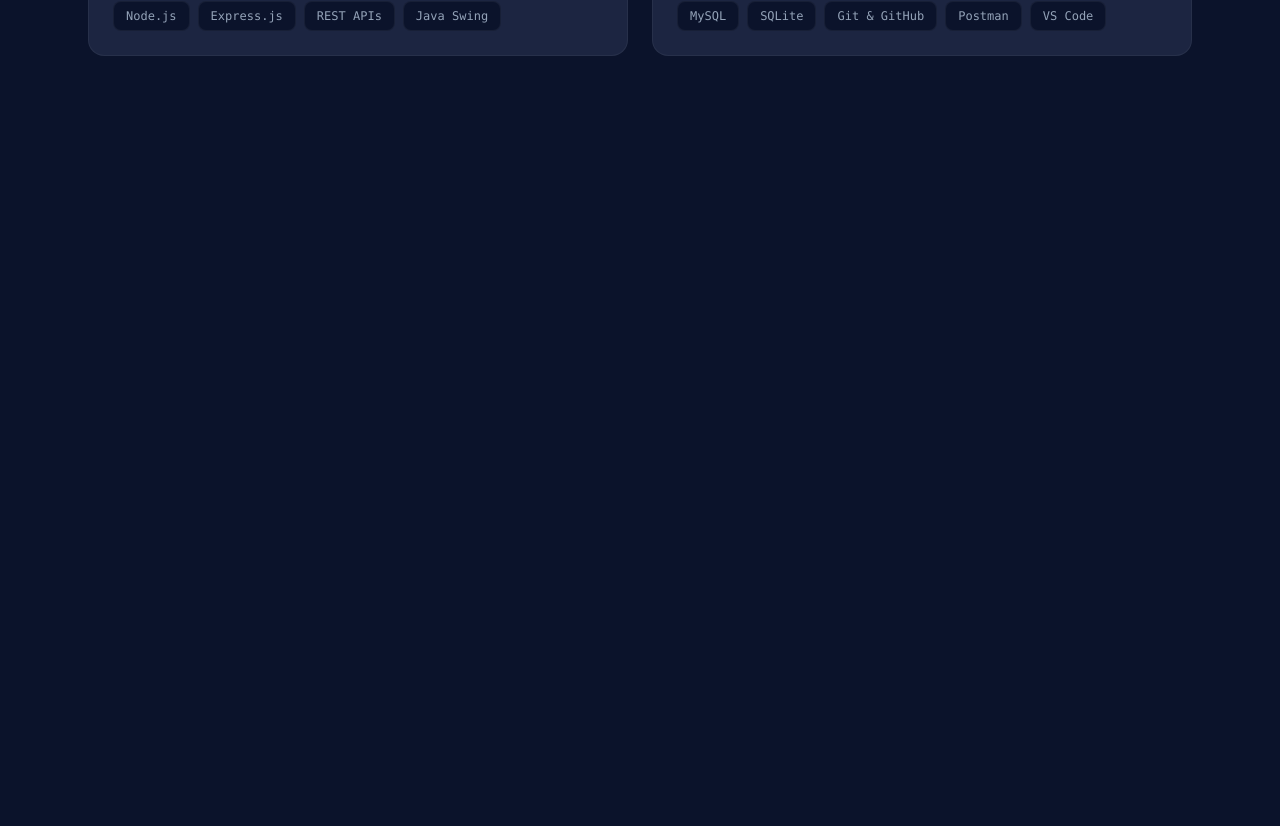
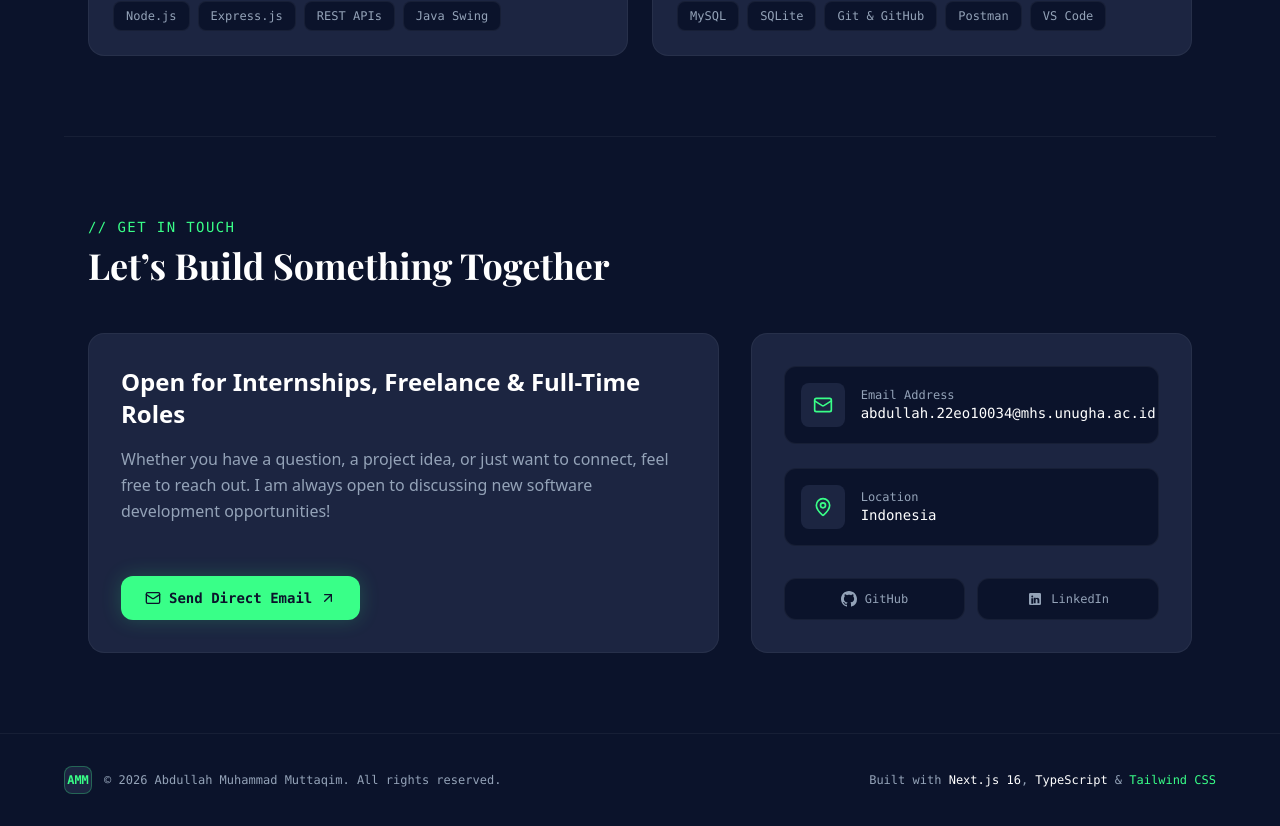
Before and after one commit to abdullohmmuttaqin/portopel, a Next.js app: page / in a window 1280 px wide. Shown: the part 1900-2726 px from the top of the page. Before the commit the page ends 2036 px from the top, so only its background shows below. Built offline with nearby package versions, Linux system fonts and the light colour scheme; a web font is replaced by a local one.

Commit message:
feat: add Contact section and Footer component

```diff
--- a/src/app/page.tsx
+++ b/src/app/page.tsx
@@ -2,6 +2,8 @@ import Navbar from "@/components/Navbar";
 import Hero from "@/components/Hero";
 import ProjectGrid from "@/components/ProjectGrid";
 import Skills from "@/components/Skills";
+import Contact from "@/components/Contact";
+import Footer from "@/components/Footer";
 
 export default function Home() {
   return (
@@ -10,6 +12,8 @@ export default function Home() {
       <Hero />
       <ProjectGrid />
       <Skills />
+      <Contact />
+      <Footer />
     </main>
   );
 }
--- /dev/null
+++ b/src/components/Contact.tsx
@@ -0,0 +1,108 @@
+import { profileData } from "@/data/portfolio";
+import { Mail, MapPin, ArrowUpRight } from "lucide-react";
+
+export default function Contact() {
+  return (
+    <section id="contact" className="py-20 px-6 max-w-6xl mx-auto border-t border-white/5">
+
+      {/* Section Header */}
+      <div className="mb-12">
+        <h2 className="font-mono text-sm text-[#39FF88] uppercase tracking-widest mb-2">
+          {"// Get In Touch"}
+        </h2>
+        <h3 className="font-[family-name:var(--font-playfair)] text-3xl sm:text-4xl font-bold text-white">
+          Let’s Build Something Together
+        </h3>
+      </div>
+
+      {/* Main Container */}
+      <div className="grid grid-cols-1 lg:grid-cols-12 gap-8 items-stretch">
+
+        {/* Left Box: Call to Action Card */}
+        <div className="lg:col-span-7 bg-[#1C2541] rounded-2xl p-8 border border-white/5 flex flex-col justify-between">
+          <div className="space-y-4">
+            <h4 className="font-sans text-2xl font-bold text-white">
+              Open for Internships, Freelance & Full-Time Roles
+            </h4>
+            <p className="font-sans text-[#94A3B8] leading-relaxed">
+              Whether you have a question, a project idea, or just want to connect, feel free to reach out. I am always open to discussing new software development opportunities!
+            </p>
+          </div>
+
+          <div className="pt-8 flex flex-wrap items-center gap-4">
+            <a
+              href={`mailto:${profileData.socials.email}`}
+              className="inline-flex items-center gap-2 px-6 py-3 rounded-xl bg-[#39FF88] text-[#0B132B] font-mono font-bold text-sm hover:bg-[#39FF88]/90 transition-all shadow-[0_0_20px_rgba(57,255,136,0.2)]"
+            >
+              <Mail className="w-4 h-4" />
+              Send Direct Email
+              <ArrowUpRight className="w-4 h-4" />
+            </a>
+          </div>
+        </div>
+
+        {/* Right Box: Quick Contact Details */}
+        <div className="lg:col-span-5 bg-[#1C2541] rounded-2xl p-8 border border-white/5 flex flex-col justify-center space-y-6">
+
+          {/* Email Info */}
+          <div className="flex items-center gap-4 p-4 rounded-xl bg-[#0B132B] border border-white/5">
+            <div className="p-3 rounded-lg bg-[#1C2541] text-[#39FF88]">
+              <Mail className="w-5 h-5" />
+            </div>
+            <div>
+              <p className="font-mono text-xs text-[#94A3B8]">Email Address</p>
+              <p className="font-mono text-sm text-white font-medium truncate max-w-[200px] sm:max-w-none">
+                {profileData.socials.email}
+              </p>
+            </div>
+          </div>
+
+          {/* Location Info */}
+          <div className="flex items-center gap-4 p-4 rounded-xl bg-[#0B132B] border border-white/5">
+            <div className="p-3 rounded-lg bg-[#1C2541] text-[#39FF88]">
+              <MapPin className="w-5 h-5" />
+            </div>
+            <div>
+              <p className="font-mono text-xs text-[#94A3B8]">Location</p>
+              <p className="font-mono text-sm text-white font-medium">
+                {profileData.location}
+              </p>
+            </div>
+          </div>
+
+          {/* Social Profiles */}
+          <div className="flex items-center gap-3 pt-2">
+            <a
+              href={profileData.socials.github}
+              target="_blank"
+              rel="noreferrer"
+              aria-label="GitHub"
+              className="flex-1 flex items-center justify-center gap-2 py-3 rounded-xl bg-[#0B132B] text-[#94A3B8] hover:text-[#39FF88] border border-white/5 hover:border-[#39FF88]/30 font-mono text-xs transition-all"
+            >
+              <svg className="w-4 h-4 fill-current" viewBox="0 0 24 24">
+                <path d="M12 0C5.37 0 0 5.37 0 12c0 5.31 3.435 9.795 8.205 11.385.6.105.825-.255.825-.57 0-.285-.015-1.23-.015-2.235-3.015.555-3.795-.735-4.035-1.41-.135-.345-.72-1.41-1.23-1.695-.42-.225-1.02-.78-.015-.795.945-.015 1.62.87 1.845 1.23 1.08 1.815 2.805 1.305 3.495.99.105-.78.42-1.305.765-1.605-2.67-.3-5.46-1.335-5.46-5.925 0-1.305.465-2.385 1.23-3.225-.12-.3-.54-1.53.12-3.18 0 0 1.005-.315 3.3 1.23.96-.27 1.98-.405 3-.405s2.04.135 3 .405c2.295-1.56 3.3-1.23 3.3-1.23.66 1.65.24 2.88.12 3.18.765.84 1.23 1.905 1.23 3.225 0 4.605-2.805 5.625-5.475 5.925.435.375.81 1.095.81 2.22 0 1.605-.015 2.895-.015 3.3 0 .315.225.69.825.57A12.02 12.02 0 0024 12c0-6.63-5.37-12-12-12z"/>
+              </svg>
+              GitHub
+            </a>
+
+            <a
+              href={profileData.socials.linkedin}
+              target="_blank"
+              rel="noreferrer"
+              aria-label="LinkedIn"
+              className="flex-1 flex items-center justify-center gap-2 py-3 rounded-xl bg-[#0B132B] text-[#94A3B8] hover:text-[#39FF88] border border-white/5 hover:border-[#39FF88]/30 font-mono text-xs transition-all"
+            >
+              <svg className="w-4 h-4 fill-current" viewBox="0 0 24 24">
+                <path d="M19 3a2 2 0 0 1 2 2v14a2 2 0 0 1-2 2H5a2 2 0 0 1-2-2V5a2 2 0 0 1 2-2h14m-.5 15.5v-5.3a3.26 3.26 0 0 0-3.26-3.26c-.85 0-1.84.52-2.28 1.3v-1.11h-2.79v8.37h2.79v-4.93c0-.77.62-1.4 1.39-1.4a1.4 1.4 0 0 1 1.4 1.4v4.93h2.75M6.46 10.9v8.37H9.25V10.9H6.46M7.86 6.74a1.45 1.45 0 1 0 1.45 1.45 1.45 1.45 0 0 0-1.45-1.45z"/>
+              </svg>
+              LinkedIn
+            </a>
+          </div>
+
+        </div>
+
+      </div>
+
+    </section>
+  );
+}
--- /dev/null
+++ b/src/components/Footer.tsx
@@ -0,0 +1,26 @@
+import { profileData } from "@/data/portfolio";
+
+export default function Footer() {
+  const currentYear = new Date().getFullYear();
+
+  return (
+    <footer className="w-full bg-[#0B132B] border-t border-white/5 py-8 px-6">
+      <div className="max-w-6xl mx-auto flex flex-col sm:flex-row items-center justify-between gap-4 font-mono text-xs text-[#94A3B8]">
+
+        {/* Monogram & Copyright */}
+        <div className="flex items-center gap-3">
+          <span className="w-7 h-7 rounded-lg bg-[#1C2541] border border-[#39FF88]/30 flex items-center justify-center text-[#39FF88] font-bold text-xs">
+            {profileData.initials}
+          </span>
+          <p>© {currentYear} {profileData.name}. All rights reserved.</p>
+        </div>
+
+        {/* Tech Stack Note */}
+        <p className="text-center sm:text-right">
+          Built with <span className="text-white font-medium">Next.js 16</span>, <span className="text-white font-medium">TypeScript</span> & <span className="text-[#39FF88]">Tailwind CSS</span>
+        </p>
+
+      </div>
+    </footer>
+  );
+}
--- a/src/data/portfolio.ts
+++ b/src/data/portfolio.ts
@@ -24,7 +24,7 @@ export interface Profile {
 }
 
 export const profileData: Profile = {
-  name: "Abdulloh Muhammad Muttaqin",
+  name: "Abdullah Muhammad Muttaqim",
   initials: "AMM",
   role: "Software Engineer & Full-Stack Developer",
   location: "Indonesia",
@@ -32,7 +32,7 @@ export const profileData: Profile = {
   socials: {
     github: "https://github.com/abdullohmmuttaqin",
     linkedin: "https://linkedin.com/in/abdullohmmuttaqin",
-    email: "abdullohmmuttaqin.09@gmail.com"
+    email: "abdullah.22eo10034@mhs.unugha.ac.id"
   }
 };
 
```
